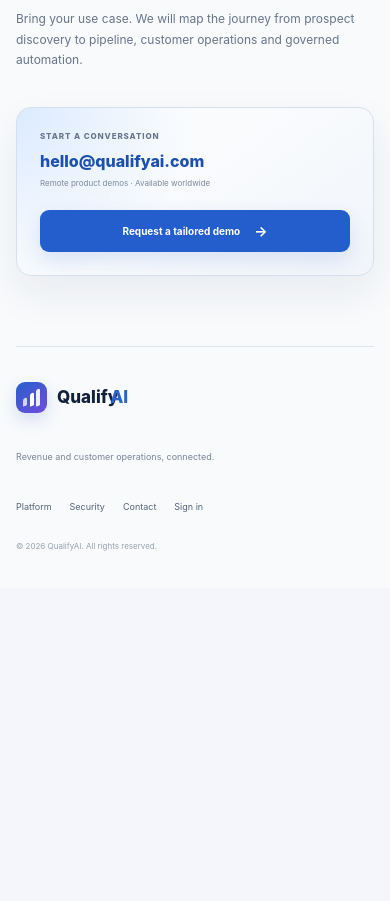
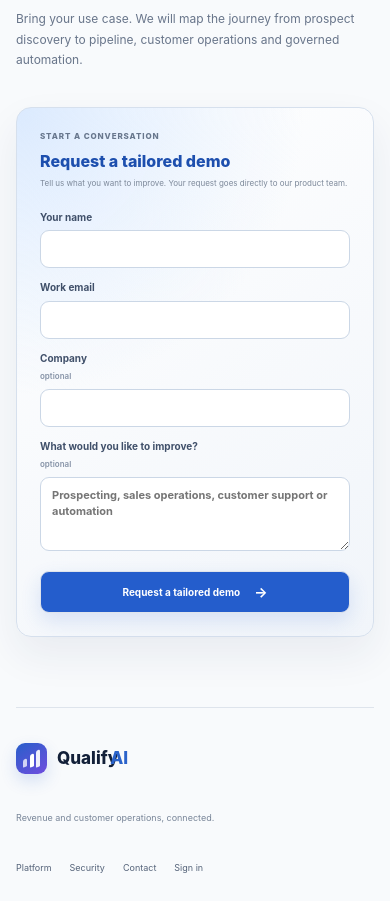
Before and after one commit to burimameti/qualifyai-admin, an Angular app: page / in a window 390 px wide. Shown: the part 6286-7187 px from the top of the page. Before the commit the page ends 6874 px from the top, so only its background shows below. Built offline with nearby package versions, Linux system fonts and the light colour scheme.

Commit message:
feat(landing): add product demo request form

```diff
--- a/src/app/features/landing/landing.page.css
+++ b/src/app/features/landing/landing.page.css
@@ -234,6 +234,19 @@
 .contact-card div > a { margin: 8px 0 5px; color: #1d4fae; font-size: 20px; font-weight: 800; }
 .contact-card div > small { color: #7d899a; font-size: 8px; }
 .contact-card > .primary-cta { width: 100%; margin-top: 20px; }
+.demo-request-form { display: block; }
+.contact-card div > b { display: block; margin: 8px 0 5px; color: #1d4fae; font-size: 20px; font-weight: 800; }
+.demo-request-fields { display: grid; grid-template-columns: 1fr 1fr; gap: 12px; margin-top: 20px; }
+.demo-request-fields label { display: flex; flex-direction: column; gap: 6px; color: #40506a; font-size: 10px; font-weight: 750; }
+.demo-request-fields label > span { color: #8794a8; font-size: 8px; font-weight: 600; }
+.demo-request-fields label:nth-child(4) { grid-column: 1 / -1; }
+.demo-request-fields input,.demo-request-fields textarea { width: 100%; border: 1px solid #cbd7e6; border-radius: 9px; background: #fff; color: #1d2939; font: inherit; font-size: 11px; outline: 0; padding: 10px 11px; }
+.demo-request-fields textarea { min-height: 74px; resize: vertical; }
+.demo-request-fields input:focus,.demo-request-fields textarea:focus { border-color: #245dcc; box-shadow: 0 0 0 3px #245dcc18; }
+.demo-request-trap { display: none!important; }
+.demo-request-message { margin: 14px 0 0; border-radius: 8px; font-size: 10px; line-height: 1.45; padding: 9px 10px; }
+.demo-request-message.success { background: #ecfdf3; color: #067647; }
+.demo-request-message.error { background: #fff1f2; color: #be123c; }
 
 .landing-footer { width: min(1360px, calc(100% - 56px)); min-height: 150px; margin: 0 auto; display: grid; grid-template-columns: auto 1fr auto; align-items: center; gap: 28px; border-top: 1px solid #dee4ec; }
 .landing-footer p { color: #788598; font-size: 9px; }
@@ -303,6 +316,8 @@
   .security-section { padding: 32px 22px; }
   .security-grid { grid-template-columns: 1fr; }
   .contact-card div > a { font-size: 16px; }
+  .contact-card div > b { font-size: 16px; }
+  .demo-request-fields { grid-template-columns: 1fr; }
   .landing-footer { grid-template-columns: 1fr; align-items: start; padding: 35px 0; }
   .landing-footer nav { flex-wrap: wrap; }
   .landing-footer > small { grid-column: auto; margin-top: 0; }
--- a/src/app/features/landing/landing.page.html
+++ b/src/app/features/landing/landing.page.html
@@ -140,10 +140,19 @@
 
     <section class="contact-section" id="contact">
       <div class="contact-copy"><span class="section-label">PRODUCT DEMO</span><h2>See how QualifyAI fits your revenue operation.</h2><p>Bring your use case. We will map the journey from prospect discovery to pipeline, customer operations and governed automation.</p></div>
-      <div class="contact-card">
-        <div><span>START A CONVERSATION</span><a href="mailto:hello@qualifyai.com">hello&#64;qualifyai.com</a><small>Remote product demos · Available worldwide</small></div>
-        <a class="primary-cta" href="mailto:hello@qualifyai.com?subject=QualifyAI%20product%20demo">Request a tailored demo <span>→</span></a>
-      </div>
+      <form class="contact-card demo-request-form" (ngSubmit)="requestDemo()">
+        <div><span>START A CONVERSATION</span><b>Request a tailored demo</b><small>Tell us what you want to improve. Your request goes directly to our product team.</small></div>
+        <div class="demo-request-fields">
+          <label>Your name<input [(ngModel)]="demoRequest.name" name="name" autocomplete="name" required></label>
+          <label>Work email<input type="email" [(ngModel)]="demoRequest.email" name="email" autocomplete="email" required></label>
+          <label>Company <span>optional</span><input [(ngModel)]="demoRequest.company" name="company" autocomplete="organization"></label>
+          <label>What would you like to improve? <span>optional</span><textarea [(ngModel)]="demoRequest.message" name="message" rows="3" placeholder="Prospecting, sales operations, customer support or automation"></textarea></label>
+          <label class="demo-request-trap" aria-hidden="true">Website<input [(ngModel)]="demoRequest.website" name="website" tabindex="-1" autocomplete="off"></label>
+        </div>
+        <p class="demo-request-message success" *ngIf="demoRequestMessage">{{ demoRequestMessage }}</p>
+        <p class="demo-request-message error" *ngIf="demoRequestError">{{ demoRequestError }}</p>
+        <button class="primary-cta" type="submit" [disabled]="submittingDemo">{{ submittingDemo ? 'Sending request…' : 'Request a tailored demo' }} <span>→</span></button>
+      </form>
     </section>
   </main>
 
--- a/src/app/features/landing/landing.page.ts
+++ b/src/app/features/landing/landing.page.ts
@@ -1,16 +1,43 @@
 import { CommonModule } from '@angular/common';
 import { Component } from '@angular/core';
+import { FormsModule } from '@angular/forms';
 import { RouterLink } from '@angular/router';
+import { ApiService } from '../../core/api.service';
 import { AuthService } from '../../core/auth.service';
 
 @Component({
   standalone: true,
-  imports: [CommonModule, RouterLink],
+  imports: [CommonModule, FormsModule, RouterLink],
   templateUrl: './landing.page.html',
   styleUrl: './landing.page.css'
 })
 export class LandingPage {
   readonly year = new Date().getFullYear();
+  demoRequest = { name: '', email: '', company: '', message: '', website: '' };
+  submittingDemo = false;
+  demoRequestMessage = '';
+  demoRequestError = '';
 
-  constructor(readonly auth: AuthService) {}
+  constructor(readonly auth: AuthService, private readonly api: ApiService) {}
+
+  requestDemo(): void {
+    if (!this.demoRequest.name.trim() || !this.demoRequest.email.includes('@')) {
+      this.demoRequestError = 'Enter your name and a valid work email.';
+      return;
+    }
+    this.submittingDemo = true;
+    this.demoRequestError = '';
+    this.demoRequestMessage = '';
+    this.api.post<any>('public/demo-requests', this.demoRequest).subscribe({
+      next: () => {
+        this.submittingDemo = false;
+        this.demoRequestMessage = 'Thanks — your request is with our product team. We will reply shortly.';
+        this.demoRequest = { name: '', email: '', company: '', message: '', website: '' };
+      },
+      error: error => {
+        this.submittingDemo = false;
+        this.demoRequestError = error?.error?.detail || 'Your request could not be sent right now. Please try again.';
+      }
+    });
+  }
 }
```
